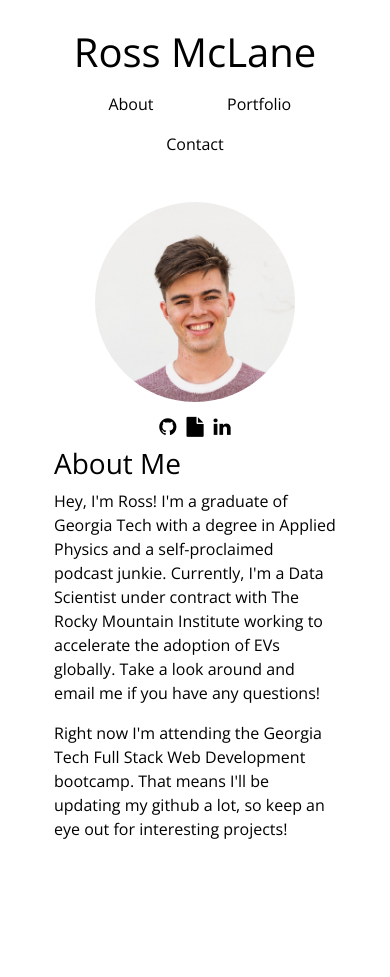
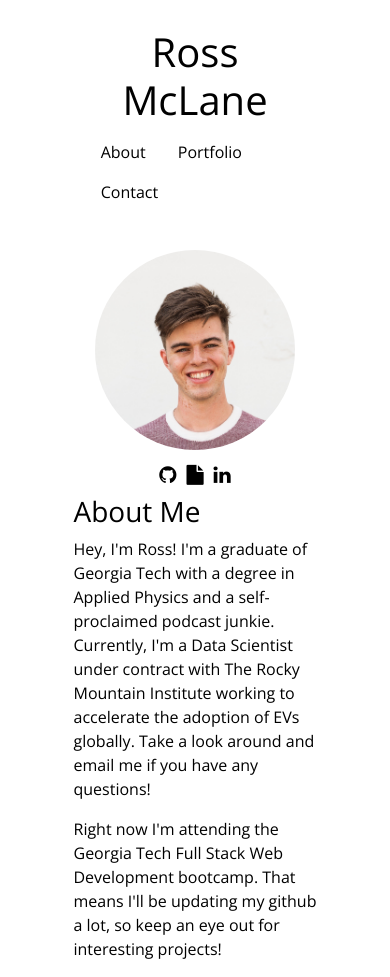
Before and after one commit to rossmclane/Bootstrap-Portfolio, a plain HTML site: page index.html in a window 390 px wide. Before the commit the page ends 857 px from the top, so only its background shows below. Drawn offline with nearby package versions, Linux system fonts and the light colour scheme.

Commit message:
Refactoring and Cleaning Index.html

```diff
--- a/assets/css/style.css
+++ b/assets/css/style.css
@@ -32,7 +32,7 @@ h1 {
 }
 
 .container {
-    max-width: 80%;
+    max-width: 70%;
 }
 
 
--- a/index.html
+++ b/index.html
@@ -2,18 +2,12 @@
 <html lang="en">
 
 <head>
-    <!-- Required meta tags -->
     <meta charset="utf-8">
     <meta name="viewport" content="width=device-width, initial-scale=1, shrink-to-fit=no">
 
-    <!-- Material Design for Bootstrap fonts and icons -->
     <link href="https://fonts.googleapis.com/css?family=Open+Sans&display=swap" rel="stylesheet">
-
     <link rel="stylesheet" href="https://stackpath.bootstrapcdn.com/bootstrap/4.3.1/css/bootstrap.min.css">
     <link rel="stylesheet" href="https://maxcdn.bootstrapcdn.com/font-awesome/4.7.0/css/font-awesome.min.css">
-
-
-
     <link rel="stylesheet" href="assets/css/style.css">
 
     <title>Ross McLane Portfolio</title>
@@ -21,19 +15,21 @@
 
 <body>
 
-    <nav class="navbar">
-        <div class="container">
+    <nav class="navbar"">
 
-            <div class="intro navbar-fixed-top magic large">
-                <h1>Ross McLane</h1>
+        <div class=" container">
 
-                <ul class="nav nav-pills nav-justified">
-                    <li class='nav-item'><a href="index.html" class='nav-link'>About</a></li>
-                    <li class='nav-item'><a href="portfolio.html" class='nav-link'>Portfolio</a></li>
-                    <li class='nav-item'><a href="contact.html" class='nav-link'>Contact</a></li>
-                </ul>
+        <div class="navbar-fixed-top">
 
-            </div>
+            <h1>Ross McLane</h1>
+
+            <ul class='nav'>
+                <a href="index.html" class='nav-link'>About</a>
+                <a href="portfolio.html" class='nav-link'>Portfolio</a>
+                <a href="contact.html" class='nav-link'>Contact</a>
+            </ul>
+
+        </div>
 
         </div>
     </nav>
@@ -48,12 +44,13 @@
                     <img class='profile' src="assets/img/profile.jpeg" alt="Picture of Me">
                 </div>
 
+                <!-- Figure out a way to not use row -->
                 <div class="row">
                     <nav class='media'>
                         <ul class='nav'>
-                            <li><a target='_blank' href="https://github.com/rossmclane"><i class="fa fa-github"></i></a></li>
-                            <li><a target='_blank' href="assets/resume/resume.pdf"><i class="fa fa-file"></i></a></li>
-                            <li><a target='_blank' href="https://www.linkedin.com/in/ross-mclane"><i class="fa fa-linkedin"></i></a></li>
+                            <a target='_blank' href="https://github.com/rossmclane"><i class="fa fa-github"></i></a>
+                            <a target='_blank' href="assets/resume/resume.pdf"><i class="fa fa-file"></i></a>
+                            <a target='_blank' href="https://www.linkedin.com/in/ross-mclane"><i class="fa fa-linkedin"></i></a>
                         </ul>
                     </nav>
                 </div>
@@ -61,7 +58,7 @@
 
             </div>
 
-            <div class="col-md-5 bio">
+            <div class="col-md-6 bio">
 
                 <h3>About Me</h3>
 
```
